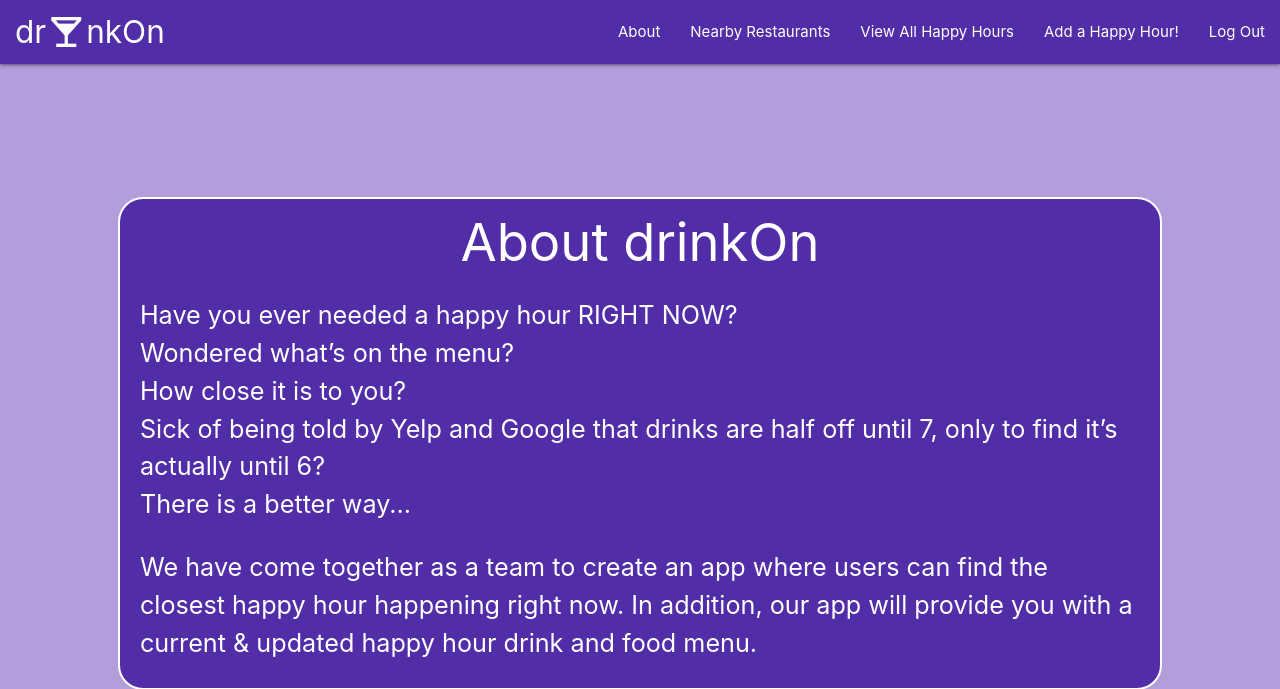
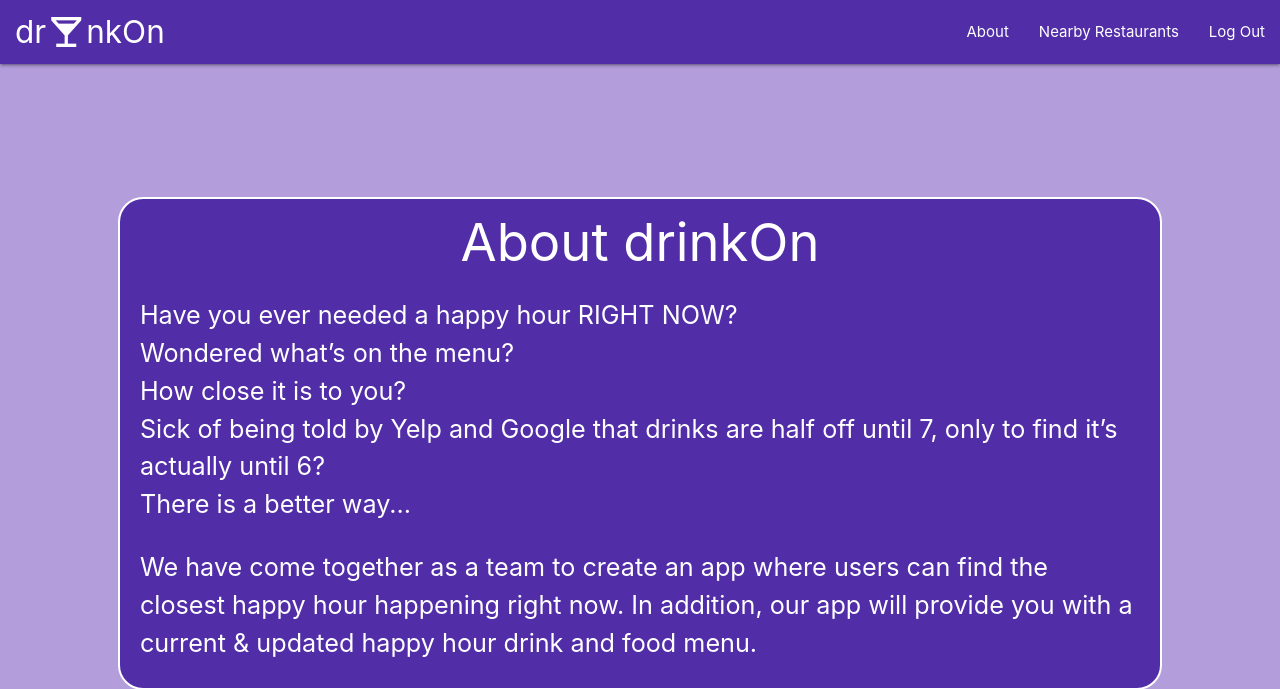
Before and after one commit to vkomova/drinkOn, a Django app: page /about/ in a window 1280 px wide. Shown: the top 689 px of the page. Run offline with Django 3.2, Linux system fonts and the light colour scheme; the visitor is signed in with stand-in values (Sample User, id 1).

Commit message:
remove dead links and paths

```diff
--- a/main_app/templates/base.html
+++ b/main_app/templates/base.html
@@ -28,8 +28,6 @@
                         <li><a href="{% url 'about' %}">About</a></li>
                         {% if user.is_authenticated %}
                         <li><a href="{% url 'nearby' %}">Nearby Restaurants</a></li>
-                        <li><a href="{% url 'index' %}">View All Happy Hours</a></li>
-                        <li><a href="{% url 'happyhour_create' %}">Add a Happy Hour!</a></li>
                         <li><a href="{% url 'logout' %}">Log Out</a></li>
                         {% else %}
                         <li><a href="{% url 'signup' %}">Sign Up<i class="material-icons right">person_add</i></a></li>
@@ -41,8 +39,6 @@
             <ul class="sidenav deep-purple lighten-1" id="mobile-menu">
                 {% if user.is_authenticated %}
                 <li><a href="{% url 'nearby' %}">Nearby Restaurants</a></li>
-                <li><a href="{% url 'index' %}">View All Happy Hours</a></li>
-                <li><a href="{% url 'happyhour_create' %}">Add a Happy Hour!</a></li>
                 <li><a href="{% url 'logout' %}">Log Out</a></li>
                 {% else %}
                 <li><a href="{% url 'signup' %}" class="white-text">Sign Up<i
--- a/main_app/templates/happyhour/detail.html
+++ b/main_app/templates/happyhour/detail.html
@@ -1,4 +1,4 @@
-{% extends 'base.html' %}
+<!-- {% extends 'base.html' %}
 {% block content %}
 
 <div class="center-h1">
@@ -37,4 +37,4 @@
   </div>
 </main>
 
-{% endblock %}
+{% endblock %} -->
--- a/main_app/templates/happyhour/index.html
+++ b/main_app/templates/happyhour/index.html
@@ -1,4 +1,4 @@
-{% extends 'base.html' %}
+<!-- {% extends 'base.html' %}
 {% block content %}
 
 <div class="center-h1">
@@ -20,4 +20,4 @@
     </div>
 </main>
 
-{% endblock %}
+{% endblock %} -->
--- a/main_app/templates/main_app/happyhour_confirm_delete.html
+++ b/main_app/templates/main_app/happyhour_confirm_delete.html
@@ -1,4 +1,4 @@
-{% extends 'base.html' %}
+<!-- {% extends 'base.html' %}
 {% block content %}
 
 <main class="form-wrapper padding-top">
@@ -15,4 +15,4 @@
   </div>
 </main>
 
-{% endblock %}
+{% endblock %} -->
--- a/main_app/templates/main_app/happyhour_form.html
+++ b/main_app/templates/main_app/happyhour_form.html
@@ -1,4 +1,4 @@
-{% extends 'base.html' %}
+<!-- {% extends 'base.html' %}
 {% block content %}
 
 <main class="form-wrapper padding">
@@ -35,4 +35,4 @@
     });
 </script>
 
-{% endblock %}
+{% endblock %} -->
--- a/main_app/urls.py
+++ b/main_app/urls.py
@@ -7,11 +7,11 @@ urlpatterns = [
     path('accounts/', include('django.contrib.auth.urls')),
     path('accounts/signup', landing.signup, name='signup'),
     path('nearby/', nearbyhappyhours.nearby, name='nearby'),
-    path('happyhour/', nearbyhappyhours.happyhour_index, name='index'),
-    path('happyhour/<int:happyhour_id>/', nearbyhappyhours.happyhour_detail, name='detail'),
-    path('happyhour/<int:happyhour_id>/add_photo/', nearbyhappyhours.add_photo, name='add_photo'),
-    path('happyhour/create/', nearbyhappyhours.HappyhourCreate.as_view(), name='happyhour_create'),
-    path('happyhour/<int:pk>/update/', nearbyhappyhours.HappyhourUpdate.as_view(), name='happyhour_update'),
-    path('happyhour/<int:pk>/delete/', nearbyhappyhours.HappyhourDelete.as_view(), name='happyhour_delete'),
+    # path('happyhour/', nearbyhappyhours.happyhour_index, name='index'),
+    # path('happyhour/<int:happyhour_id>/', nearbyhappyhours.happyhour_detail, name='detail'),
+    # path('happyhour/<int:happyhour_id>/add_photo/', nearbyhappyhours.add_photo, name='add_photo'),
+    # path('happyhour/create/', nearbyhappyhours.HappyhourCreate.as_view(), name='happyhour_create'),
+    # path('happyhour/<int:pk>/update/', nearbyhappyhours.HappyhourUpdate.as_view(), name='happyhour_update'),
+    # path('happyhour/<int:pk>/delete/', nearbyhappyhours.HappyhourDelete.as_view(), name='happyhour_delete'),
     path('restaurants/details', restaurants.check_restaurant, name='restaurant_details'),
 ]
```
